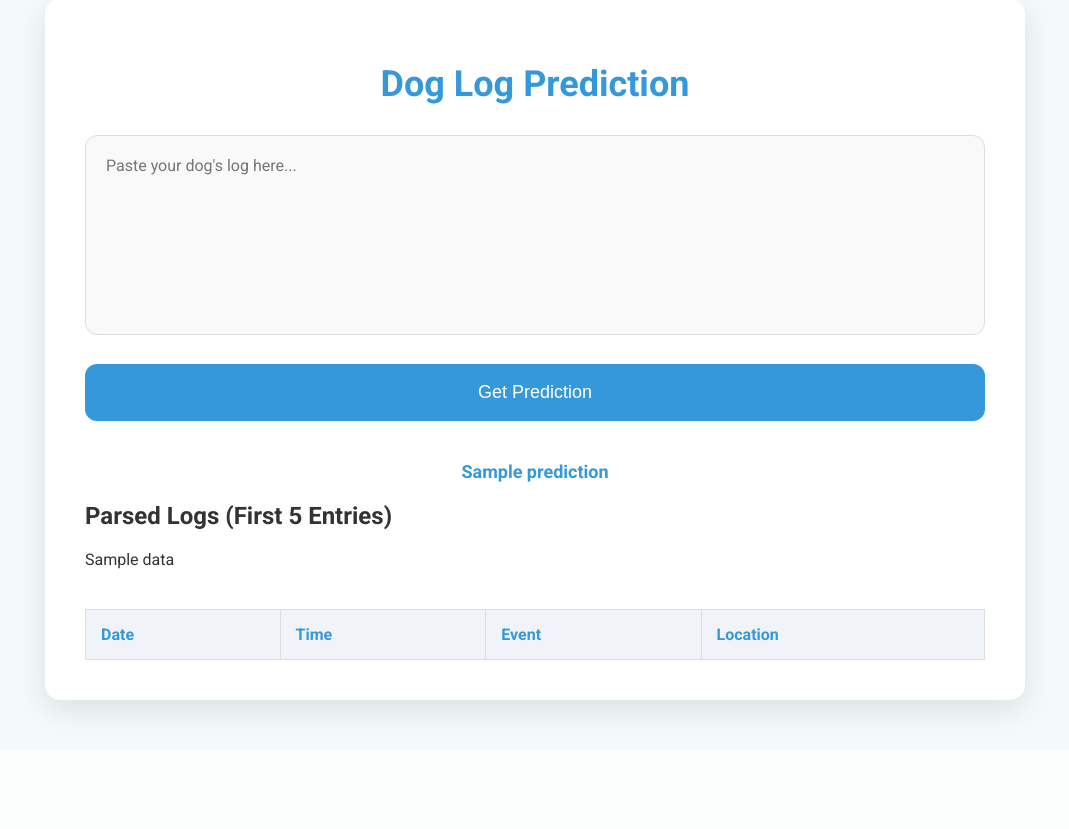
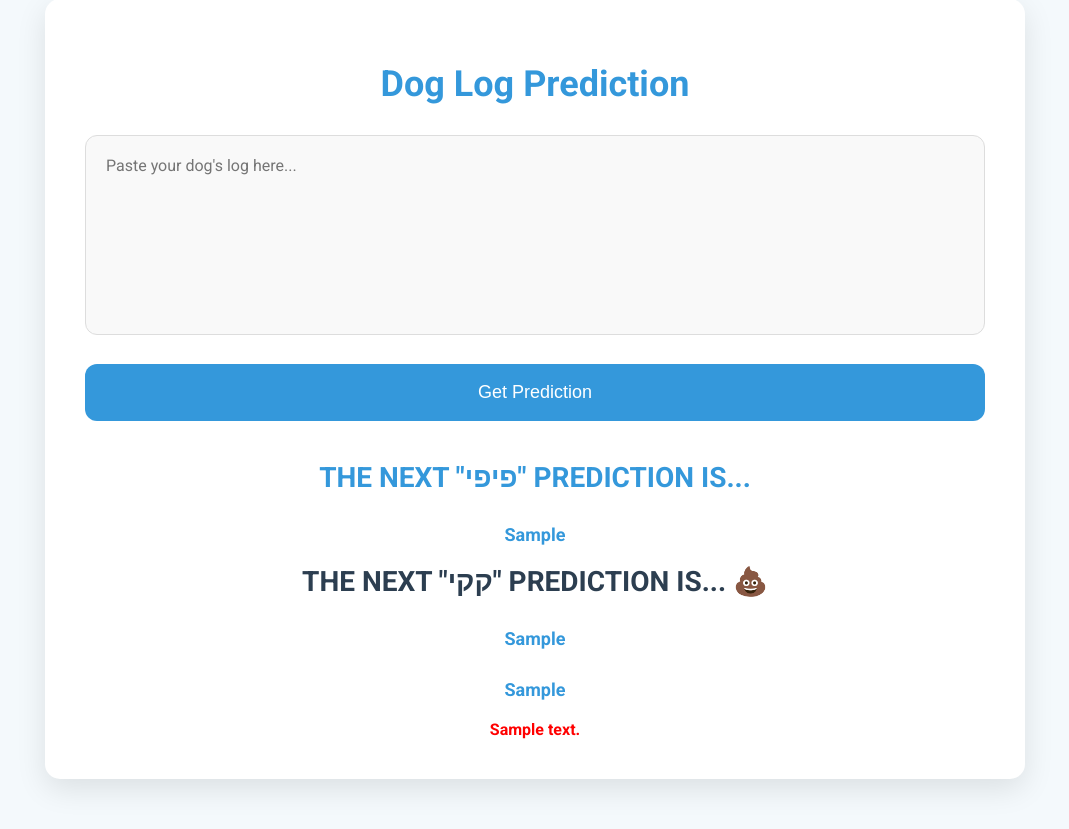
Before and after one commit to adamba12/dog_predictor, a Flask app: template templates/index.html in a window 1280 px wide. Shown: the part 51-880 px from the top of the page, without its empty margins (105-1174 px from the left). Before the commit the page ends 774 px from the top, so only its background shows below. Run offline with Flask 3, Linux system fonts and the light colour scheme; the template is opened without the code that fills it: most values are stand-ins (such as "Sample title", 1, 10 or a date in 2020); lists and menus that the app fills with data are empty.

Commit message:
Style / index / was changed to see 2 predictions for each event. app.py logic was changed in prediction to predict more accuretly

```diff
--- a/app.py
+++ b/app.py
@@ -3,8 +3,6 @@ import pandas as pd
 import datetime
 import re
 import random
-import numpy as np  # Make sure numpy is imported for time difference calculations
-
 
 app = Flask(__name__)
 
@@ -53,38 +51,37 @@ def parse_user_input(data):
             continue
     return pd.DataFrame(parsed_data, columns=["Date", "Time", "Event", "Location"])
 
-
-
-def predict_next_event(parsed_df):
+def predict_next_event(parsed_df, event_type):
     # Check if data is provided
     if parsed_df.empty:
         return "No data provided. Cannot predict."
 
-    # 1. Predict Event Type based on Frequency
-    event_counts = parsed_df['Event'].value_counts()
-    next_event = event_counts.idxmax()  # Predict the most frequent event type (e.g., "פיפי" or "קקי")
+    # Filter the DataFrame by event type (either "פיפי" or "קקי")
+    filtered_df = parsed_df[parsed_df['Event'] == event_type]
+    if filtered_df.empty:
+        return f"No {event_type} events found."
 
-    # 2. Predict Location based on Frequency
-    location_counts = parsed_df['Location'].value_counts()
+    # 1. Predict Location based on Frequency
+    location_counts = filtered_df['Location'].value_counts()
     next_location = location_counts.idxmax()  # Predict the most frequent location (e.g., "בחוץ" or "בבית")
 
-    # 3. Predict Time based on Recent Data (reduce the prediction window)
+    # 2. Predict Time based on Recent Data
     try:
         # Convert the 'Time' column to datetime format, then extract only the time part (HH:MM)
-        parsed_df['Time'] = pd.to_datetime(parsed_df['Time'], format='%H:%M', errors='coerce').dt.strftime('%H:%M')
+        filtered_df['Time'] = pd.to_datetime(filtered_df['Time'], format='%H:%M', errors='coerce').dt.strftime('%H:%M')
 
         # Drop rows with invalid time values (NaT)
-        parsed_df = parsed_df.dropna(subset=['Time'])
+        filtered_df = filtered_df.dropna(subset=['Time'])
 
         # Check if there is any data after dropping NaT values
-        if parsed_df.empty:
-            return "No valid time data available for prediction."
+        if filtered_df.empty:
+            return f"No valid time data available for {event_type} prediction."
 
         # Convert time to minutes and calculate the average time (based on more recent events)
-        parsed_df['Time_in_minutes'] = parsed_df['Time'].apply(lambda x: int(x.split(":")[0])*60 + int(x.split(":")[1]))
+        filtered_df['Time_in_minutes'] = filtered_df['Time'].apply(lambda x: int(x.split(":")[0])*60 + int(x.split(":")[1]))
 
         # Use the last 3 events for prediction (to weight recent data more)
-        recent_data = parsed_df.tail(3)
+        recent_data = filtered_df.tail(3)
 
         # Calculate the average time of the last 3 events
         avg_time_in_minutes = recent_data['Time_in_minutes'].mean()
@@ -103,7 +100,7 @@ def predict_next_event(parsed_df):
         print(f"Error while processing time: {e}")
         return "Error processing time data"
 
-    # 4. Determine if the prediction is for today or the next day based on the time of day
+    # 3. Determine if the prediction is for today or the next day based on the time of day
     current_date = datetime.datetime.now()
 
     # If the predicted time is after 22:00, shift to the next day
@@ -128,11 +125,14 @@ def predict_next_event(parsed_df):
     next_time = predicted_time_obj.strftime('%H:%M')
 
     # Return the prediction
-    return f"Next event: {next_event} at {next_time} on {next_day_name}, {next_date_str} in {next_location}"
+    return f"{event_type} at {next_time} on {next_day_name}, {next_date_str} in {next_location}"
 
 @app.route('/', methods=['GET', 'POST'])
 def index():
-    prediction = None
+    prediction_pipi = None
+    prediction_kaki = None
+    combined_prediction = None
+    comment = None
     parsed_data_table = None
 
     if request.method == 'POST':
@@ -142,13 +142,28 @@ def index():
         # Parse the user input
         parsed_df = parse_user_input(user_input)
 
-        # Generate prediction based on parsed data
-        prediction = predict_next_event(parsed_df)
+        # Generate predictions for "פיפי" and "קקי"
+        prediction_pipi = predict_next_event(parsed_df, "פיפי")
+        prediction_kaki = predict_next_event(parsed_df, "קקי")
 
-        # Create an HTML table for the first 5 rows of parsed data
+        # Check if the times are within 20 minutes of each other
+        if prediction_pipi != "No data provided. Cannot predict." and prediction_kaki != "No data provided. Cannot predict.":
+            time_pipi = datetime.datetime.strptime(prediction_pipi.split(' at ')[1].split(' on ')[0], "%H:%M")
+            time_kaki = datetime.datetime.strptime(prediction_kaki.split(' at ')[1].split(' on ')[0], "%H:%M")
+
+            # Calculate time difference in minutes
+            time_diff = abs((time_kaki - time_pipi).total_seconds() / 60)
+
+            if time_diff <= 20:
+                combined_prediction = f"Next event (either פיפי or קקי) will be at {time_pipi.strftime('%H:%M')} on {prediction_pipi.split(' on ')[1]}"
+                comment = "Note: Events predicted to be within 20 minutes from one another."
+                prediction_pipi = None  # Hide individual predictions if combined
+                prediction_kaki = None  # Hide individual predictions if combined
+
+        # Create an HTML table for the first 5 rows of parsed data. Won't be showed though because of changes in "index" file.
         parsed_data_table = parsed_df.head().to_html(classes='data', index=False)
 
-    return render_template('index.html', data=parsed_data_table, prediction=prediction)
+    return render_template('index.html', data=parsed_data_table, prediction_pipi=prediction_pipi, prediction_kaki=prediction_kaki, combined_prediction=combined_prediction, comment=comment)
 
 if __name__ == '__main__':
     app.run(debug=True)
--- /dev/null
+++ b/read me.txt
@@ -0,0 +1,6 @@
+#Instruction to insert data to prompt:
+- Open a WhatApp group and add your data in this format:
+07:10 פיפי וקקי בחוץ
+15:10 פיפי וקקי בפנים
+- Save Chat
+- Copy all Chat -> This is your input for the app
--- a/static/style.css
+++ b/static/style.css
@@ -65,30 +65,33 @@ button:hover {
     margin-top: 30px;
 }
 
-table {
-    width: 100%;
-    margin-top: 40px;
-    border-collapse: collapse;
+/* Red comment style */
+.comment {
+    font-size: 16px;
+    font-weight: bold;
+    color: red;
+    text-align: center;
+    margin-top: 20px;
 }
 
-th, td {
-    padding: 15px;
-    border: 1px solid #ddd;
-    text-align: left;
-    font-size: 16px;
+/* Headline styling for "פיפי" */
+.pipi-headline {
+    color: #3498db;  /* Blue */
+    font-size: 28px;
+    font-weight: bold;
+    text-align: center;
+    margin-top: 20px;
+    text-transform: uppercase;  /* Uppercase to make it look more like a headline */
 }
 
-th {
-    background-color: #f0f4f8;
-    color: #3498db;  /* Blue header */
-}
-
-tbody tr:nth-child(even) {
-    background-color: #fafafa;
-}
-
-tbody tr:hover {
-    background-color: #f1f1f1;
+/* Headline styling for "קקי" */
+.kaki-headline {
+    color: #2c3e50;  /* Dark blue */
+    font-size: 28px;
+    font-weight: bold;
+    text-align: center;
+    margin-top: 20px;
+    text-transform: uppercase;  /* Uppercase to make it look more like a headline */
 }
 
 /* Error message styling (optional for future use) */
--- a/templates/index.html
+++ b/templates/index.html
@@ -17,25 +17,24 @@
         <button type="submit">Get Prediction</button>
     </form>
 
-    {% if prediction %}
-        <div class="prediction">{{ prediction }}</div>
+    {% if prediction_pipi %}
+        <h2 class="pipi-headline">The next "פיפי" prediction is...</h2>
+        <div class="prediction">{{ prediction_pipi }}</div>
     {% endif %}
 
-    {% if data %}
-        <h2>Parsed Logs (First 5 Entries)</h2>
-        <table>
-            <thead>
-                <tr>
-                    <th>Date</th>
-                    <th>Time</th>
-                    <th>Event</th>
-                    <th>Location</th>
-                </tr>
-            </thead>
-            <tbody>
-                {{ data|safe }}
-            </tbody>
-        </table>
+    {% if prediction_kaki %}
+        <h2 class="kaki-headline">The next "קקי" prediction is... 💩</h2>
+        <div class="prediction">{{ prediction_kaki }}</div>
+    {% endif %}
+
+    {% if combined_prediction %}
+        <div class="prediction">{{ combined_prediction }}</div>
+    {% endif %}
+
+    {% if comment %}
+        <div class="comment">
+            {{ comment }}
+        </div>
     {% endif %}
 </div>
 
```
